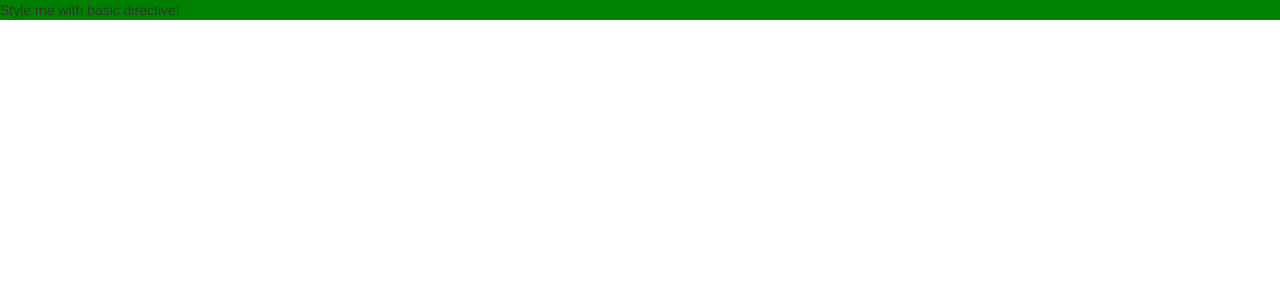
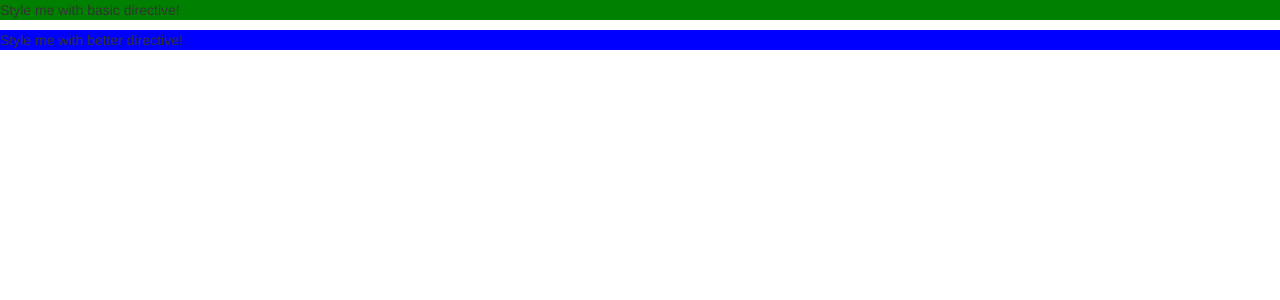
Before and after one commit to mc-carthy/ngChunks, an Angular app in the folder directives/: page / in a window 1280 px wide. Shown: the top 300 px of the page. Built offline with nearby package versions, Linux system fonts and the light colour scheme.

Commit message:
Add improved directive

```diff
--- a/directives/src/app/app.component.html
+++ b/directives/src/app/app.component.html
@@ -1 +1,2 @@
 <p appBasicHighlight>Style me with basic directive!</p>
+<p appBetterHighlight>Style me with better directive!</p>
--- a/directives/src/app/app.module.ts
+++ b/directives/src/app/app.module.ts
@@ -3,11 +3,13 @@ import { NgModule } from '@angular/core';
 
 import { AppComponent } from './app.component';
 import { BasicHighlightDirective } from './basicHighlight/basic-highlight.directive';
+import { BetterHighlightDirective } from './betterHighlight/better-highlight.directive';
 
 @NgModule({
   declarations: [
     AppComponent,
-    BasicHighlightDirective
+    BasicHighlightDirective,
+    BetterHighlightDirective
   ],
   imports: [
     BrowserModule
--- /dev/null
+++ b/directives/src/app/betterHighlight/better-highlight.directive.ts
@@ -0,0 +1,14 @@
+import { Directive, Renderer2, OnInit, ElementRef } from '@angular/core';
+
+@Directive({
+  selector: '[appBetterHighlight]'
+})
+export class BetterHighlightDirective implements OnInit {
+
+  constructor(private elementRef: ElementRef ,private renderer: Renderer2) { }
+
+  ngOnInit() {
+      this.renderer.setStyle(this.elementRef.nativeElement, 'background-color', 'blue')
+  }
+
+}
```
